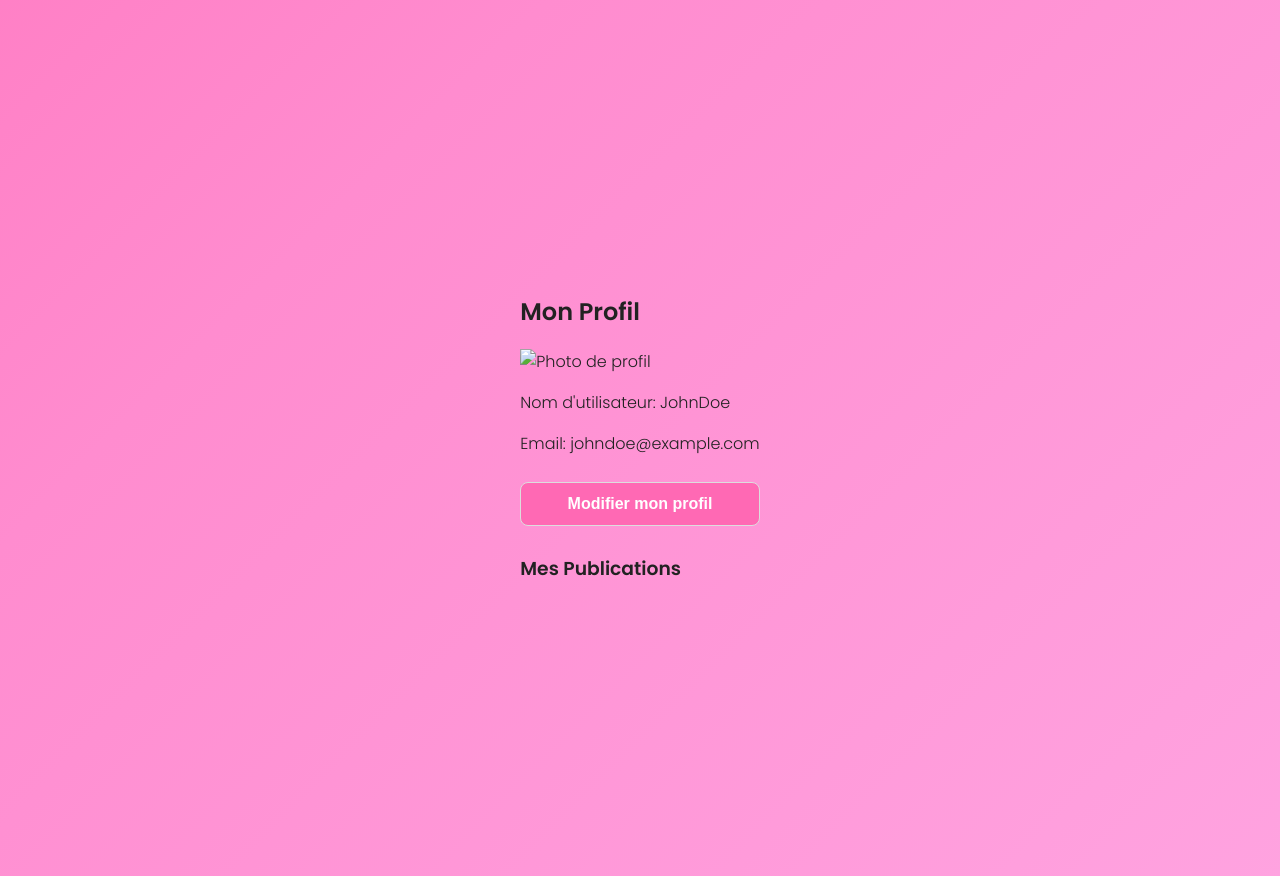
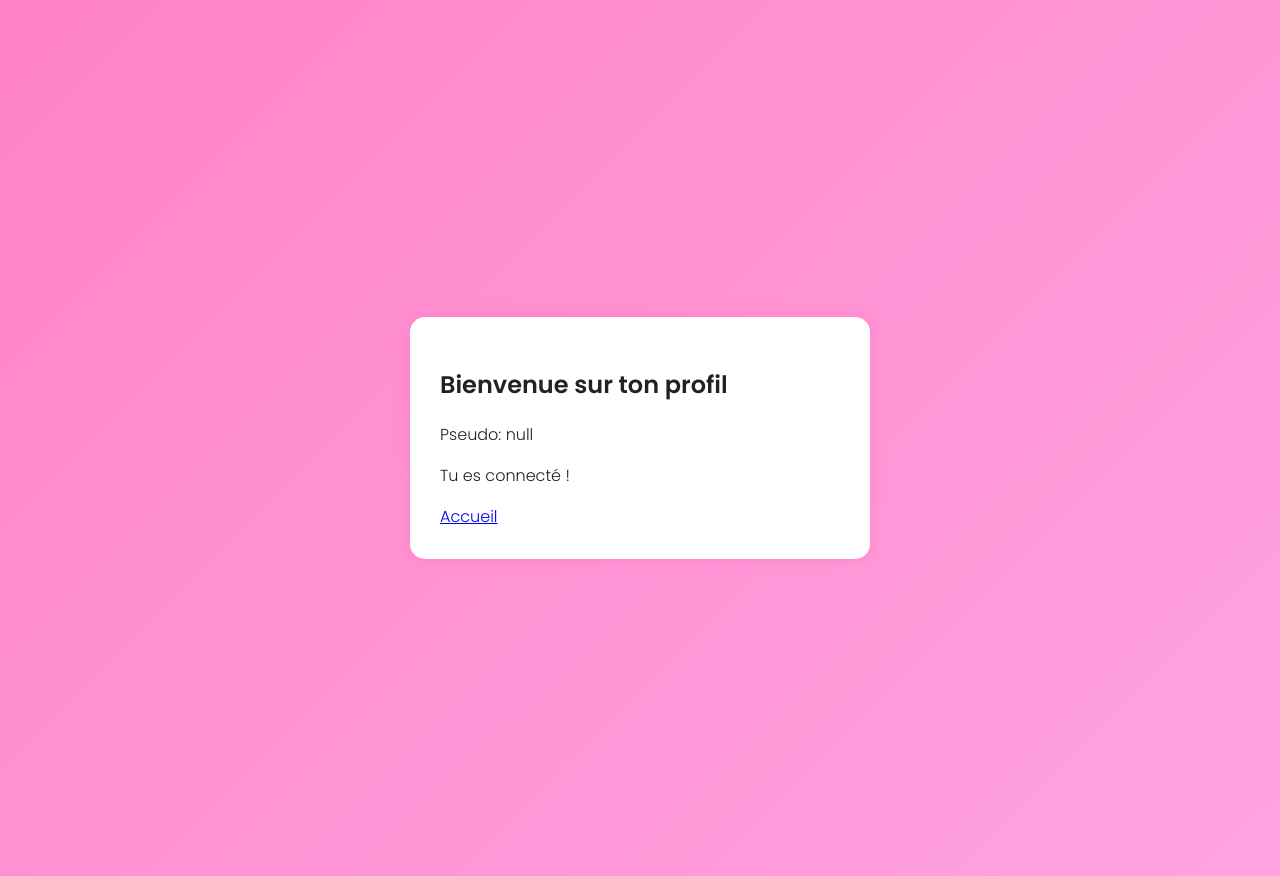
Before and after one commit to MRC-Tech999/Custom--space, a website: page public/profile.html in a window 1280 px wide. Drawn offline with Linux system fonts and the light colour scheme.

Commit message:
Update profile.html

```diff
--- a/public/profile.html
+++ b/public/profile.html
@@ -1,25 +1,22 @@
 <!DOCTYPE html>
 <html lang="fr">
 <head>
-    <meta charset="UTF-8">
-    <meta name="viewport" content="width=device-width, initial-scale=1.0">
-    <title>Profil - YAMA Social</title>
-    <link rel="stylesheet" href="style.css">
+  <meta charset="UTF-8">
+  <title>Profil</title>
+  <link rel="stylesheet" href="style.css">
 </head>
-<body>
-    <div class="profile-container">
-        <h2>Mon Profil</h2>
-        <img src="profile-pic-placeholder.jpg" alt="Photo de profil">
-        <p>Nom d'utilisateur: <span id="username">JohnDoe</span></p>
-        <p>Email: <span id="email">johndoe@example.com</span></p>
-        <button>Modifier mon profil</button>
-        <div class="posts">
-            <h3>Mes Publications</h3>
-            <div id="posts-list">
-                <!-- Les publications seront chargées ici -->
-            </div>
-        </div>
-    </div>
-    <script src="script.js"></script>
+<body class="gradient">
+  <div class="container">
+    <h2>Bienvenue sur ton profil</h2>
+    <p id="username"></p>
+    <p>Tu es connecté !</p>
+    <a href="index.html" class="btn">Accueil</a>
+  </div>
+
+  <script>
+    const params = new URLSearchParams(window.location.search);
+    const user = params.get("user");
+    document.getElementById("username").innerText = "Pseudo: " + user;
+  </script>
 </body>
 </html>
```
